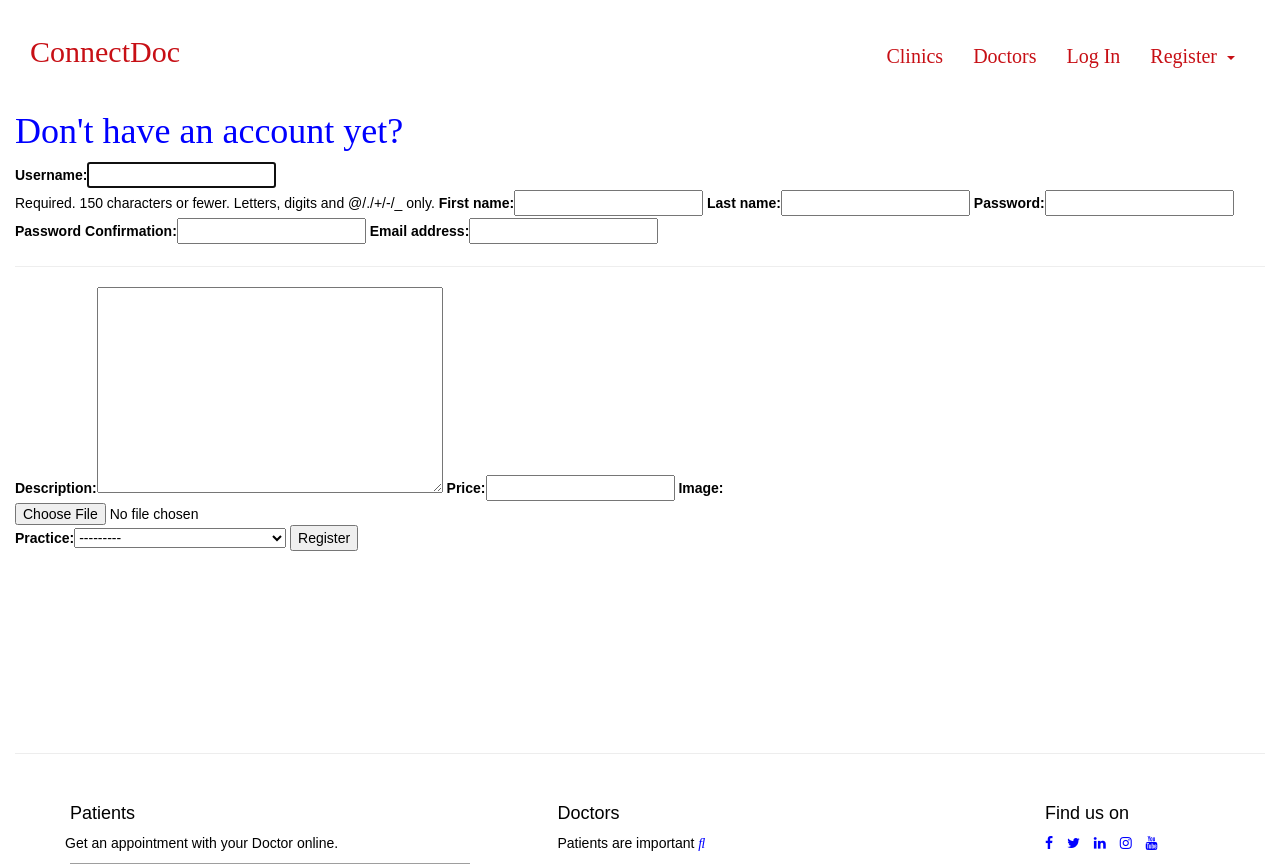
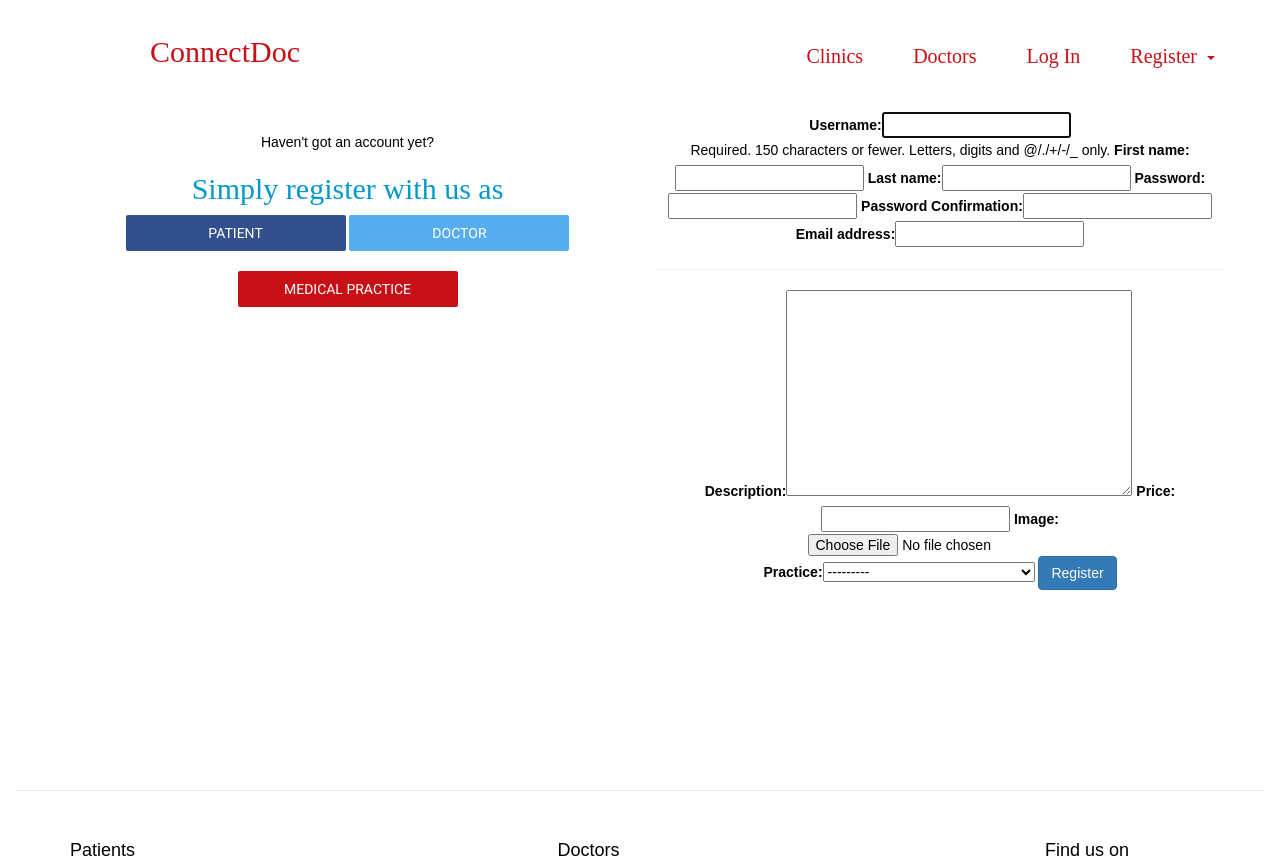
Before and after one commit to Code-Institute-Submissions/connectDoc, a Django app: page /accounts/register/doctor in a window 1280 px wide. Shown: the top 864 px of the page. Run offline with Django 3.2, Linux system fonts and the light colour scheme; data comes from the database, SQL or seed files in the repository; some libraries are stand-ins or nearby versions; grey boxes are pictures that could not be loaded.

Commit message:
css changes to login and register page

```diff
--- a/accounts/templates/register.html
+++ b/accounts/templates/register.html
@@ -3,7 +3,26 @@
 {% load bootstrap_tags %}
 
     {% block content %}
-    <h1> Don't have an account yet?  </h1>
+
+
+ <div class="container">
+    <div class="row">
+        <div class="col-md-6">
+            <center> <p> <br> Haven't got an account yet? </p>
+                       <h2> Simply register with us as </h2>
+
+                <button class="social-signin facebook">PATIENT </button>
+                <button class="social-signin twitter">DOCTOR</button>
+                <button class="social-signin google">MEDICAL PRACTICE</button>
+
+            </center>
+        </div>
+
+            <div class='mainpage'>
+                <div class="row">
+                    <div class="col-md-6">
+<center>
+
 
                         <form method ="POST", enctype="multipart/form-data">
 
@@ -15,10 +34,16 @@
 
                             {{ typeForm | as_bootstrap }}
 
-        <button type="submit"> Register </button>
+                            <button type="submit"  class="btn btn-primary"> Register </button>
 
                         </form>
+</center>
 
+                    </div>
+                </div>
+            </div>
+    </div>
+</div>
 
 
 {% endblock %}
--- a/medicalPractice/templates/all_docs.html
+++ b/medicalPractice/templates/all_docs.html
@@ -7,8 +7,7 @@
         <div class='row'>
             <div class='col-md-offset-1 col-md-11'>
                 <form action="{% url 'search' %}" method="get" style="margin: 10" id="search_light">
-                    <input id ="search_box" type='text' name="search_box" style="width:500px; height: 30px;" placeholder="Search Clinic, Doctor, Location... ">
-                    <button type="submit" class="btn btn-default">Search</button>
+                    <input id ="search_box" type='text' name="search_box" style="width:500px; height: 70px;" placeholder="Search Clinic, Doctor, Location... ">                    <button type="submit" class="btn btn-default">Search</button>
                 </form>
             </div>
         </div>
--- a/search/templates/results.html
+++ b/search/templates/results.html
@@ -7,8 +7,8 @@
         <div class='row'>
             <div class='col-md-offset-1 col-md-11'>
                 <form action="{% url 'search' %}" method="get" style="margin: 10" id="search_light">
-                    <input id ="search_box" type='text' name="search_box" style="width:500px; height: 30px;" placeholder="Search Clinic, Doctor, Location... ">
-                    <button type="submit" class="btn btn-default">Search</button>
+                    <input id ="search_box" type='text' name="search_box" style="width:500px; height: 70px;" placeholder="Search Clinic, Doctor, Location... ">
+                <button type="submit" class="btn btn-primary">Search</button>
                 </form>
             </div>
         </div>
--- a/static/css/custom.css
+++ b/static/css/custom.css
@@ -7,23 +7,98 @@ body {
     /*padding-bottom: 200px;*/
 
 }
-/*.bg {*/
-/*    background-image: url(https://shreya22dhumal.files.wordpress.com/2015/09/hospital.jpg);*/
-/*    position: relative;*/
-/*    height: 100%;*/
-/*    background-position: center;*/
-/*    background-repeat: no-repeat;*/
-/*    background-size: cover;*/
-/*    opacity: 100px;*/
-/*    margin-top: 25px;*/
-/*    font-size: 21px;*/
-/*    text-align: center;*/
-/*    -webkit-transition: opacity 2s ease-in;*/
-/*    -moz-transition: opacity 2s ease-in;*/
-/*    -o-transition: opacity 2s ease-in;*/
-/*    -ms-transition: opacity 2s ease-in;*/
-/*    transition: opacity 2s ease-in;*/
-/*}*/
+
+/*--------------------log in -------------*/
+.left .sign-in {
+  display: block;
+  margin-bottom: 40px;
+  font-size: 28px;
+  color: #c70f15;
+  text-align: center;
+}
+h1 {
+  margin: 0 0 20px 0;
+  font-weight: 300;
+  font-size: 28px;
+}
+
+.right {
+  padding: 40px;
+  width: 300px;
+  height: 400px;
+  background: url('https://goo.gl/YbktSj');
+  /*background-size: cover;*/
+  /*background-position: center;*/
+  border-radius: 0 2px 2px 0;
+}
+
+.right .loginwith {
+  display: block;
+  margin-bottom: 40px;
+  font-size: 28px;
+  color: #FFF;
+  text-align: center;
+}
+
+button.social-signin {
+  margin-bottom: 20px;
+  width: 220px;
+  height: 36px;
+  border: none;
+  border-radius: 2px;
+  color: #FFF;
+  font-family: 'Roboto', sans-serif;
+  font-weight: 500;
+  transition: 0.2s ease;
+  cursor: pointer;
+}
+
+button.social-signin:hover,
+button.social-signin:focus {
+  box-shadow: 0 2px 4px rgba(0, 0, 0, 0.4);
+  transition: 0.2s ease;
+}
+
+button.social-signin:active {
+  box-shadow: 0 1px 2px rgba(0, 0, 0, 0.4);
+  transition: 0.2s ease;
+}
+
+button.social-signin.facebook {
+  background: #32508E;
+}
+
+button.social-signin.twitter {
+  background: #55ACEE;
+}
+
+button.social-signin.google {
+  background: #c70f15;
+}
+
+.middle {
+  background: url('https://goo.gl/YbktSj');
+  top: 0;
+  left: 0;
+  padding: 40px;
+  width: 300px;
+  height: 400px;
+}
+
+.middle .register-as {
+  display: block;
+  margin-bottom: 40px;
+  font-size: 28px;
+  color: #FFF;
+  text-align: center;
+}
+
+/*------------register ----*/
+
+.register h1 {
+
+}
+
 
 a {
     color: blue;
@@ -42,6 +117,7 @@ a {
     /*text-shadow: 1px 1px 1px black;*/
     font-family: Times New Roman;
     font-size: 20px;
+    margin-right: 20px;
 }
 
 .navbar a h1 {
@@ -51,6 +127,7 @@ a {
     font-family: Times New Roman;
     font-size: 30px;
     margin-top: 10px;
+    margin-left: 120px;
 }
 
 .navbar-inverse .navbar-nav>li>a:hover, .navbar-inverse .navbar-nav>li>a:focus {
@@ -68,14 +145,8 @@ a {
 h1,
 h2,
 h4 {
-    color: blue;
+    color: #0099cc;
     font-family: Times New Roman;
-    /*position: absolute;*/
-    /*margin-top: 200px;*/
-    /*margin-bottom: 400px;*/
-    /*left: 0;*/
-    /*right: 0;*/
-    /*margin: auto;*/
 
 }
 
@@ -118,21 +189,6 @@ h4 {
     z-index: 1030;
 }
 
-/*.navbar {*/
-/*    position: relative;*/
-/*    display: -ms-flexbox;*/
-/*    display: flex;*/
-/*    -ms-flex-wrap: wrap;*/
-/*    flex-wrap: wrap;*/
-/*    -ms-flex-align: center;*/
-/*    align-items: center;*/
-/*    -ms-flex-pack: justify;*/
-/*    justify-content: space-between;*/
-/*    padding: .5rem 1rem;*/
-/*}*/
-
-
-
 
 .btn-primary:active, .btn-primary:focus, .btn-primary:hover {
     color: #fff;
@@ -150,27 +206,6 @@ h4 {
 
 
 
-
-/*.bg {*/
-/*    background-image: url("https://shreya22dhumal.files.wordpress.com/2015/09/hospital.jpg");*/
-/*    position: relative;*/
-/*    height: 100%;*/
-
-     /*Center and scale the image nicely */
-/*    background-position: center;*/
-/*    background-repeat: no-repeat;*/
-/*    background-size: cover;*/
-
-/*    opacity: 100px;*/
-/*    margin-top: 25px;*/
-/*    font-size: 21px;*/
-/*    text-align: center;*/
-/*    -webkit-transition: opacity 2s ease-in;*/
-/*    -moz-transition: opacity 2s ease-in;*/
-/*    -o-transition: opacity 2s ease-in;*/
-/*    -ms-transition: opacity 2s ease-in;*/
-/*    transition: opacity 2s ease-in;*/
-/*}*/
 
 footer {
    padding-top: 40px;
--- a/templates/base.html
+++ b/templates/base.html
@@ -107,9 +107,8 @@
 
             <div class="col-sm-5 ">
                 <h5 class="uppercase general-sub ">Doctors</h5>
-                <p class="inline-block ">
+                <p class="inline-block">
                     Patients are important
-                    <a href="#"><i class="fa-search" aria-hidden="true "></i></a>
                 </p>
             </div>
             <div class="col-sm-2 ">
```
Also changed, not shown: accounts/templates/index.html (+1 -8 lines), accounts/templates/login.html (+56 -8 lines), accounts/templates/profile.html (+9 -0 lines). Lines whose indentation alone changed are shown as unchanged.
